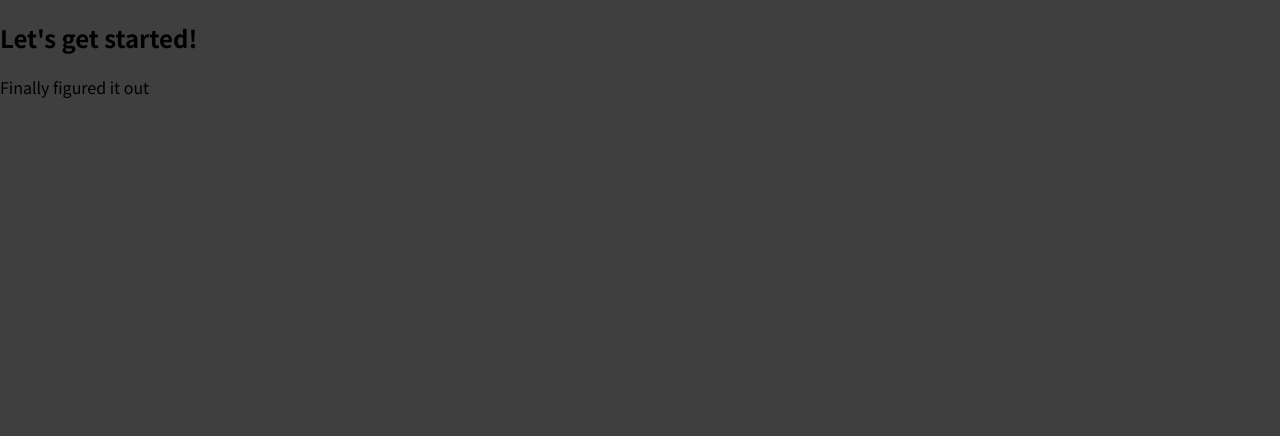
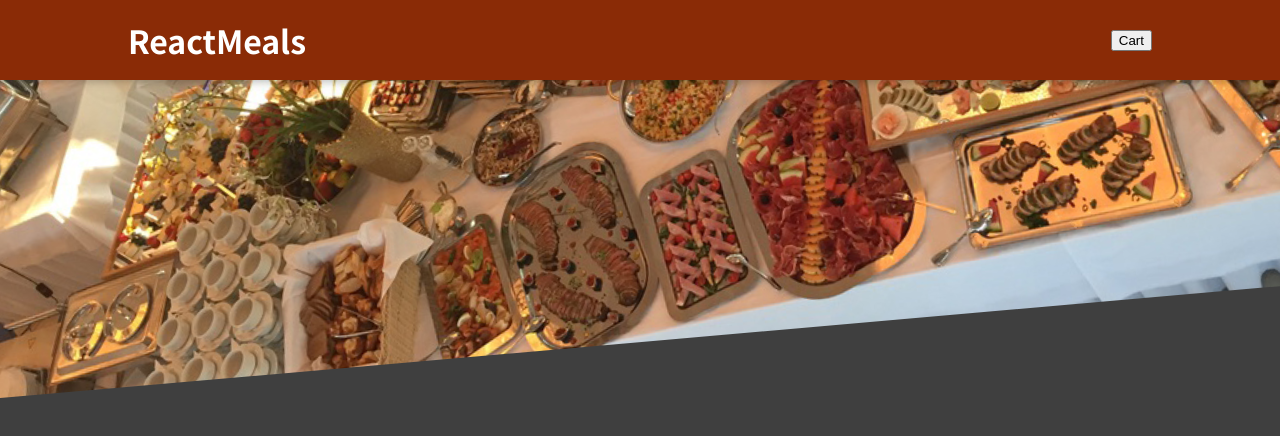
Before and after one commit to Suxrob9966/react-food-order-app, a React (Create React App) app: page / in a window 1280 px wide. Shown: the top 436 px of the page. Built offline with nearby package versions, Linux system fonts and the light colour scheme.

Commit message:
added header component

```diff
--- a/src/App.js
+++ b/src/App.js
@@ -1,11 +1,11 @@
-import React from 'react';
+import React, { Fragment } from 'react';
+import Header from './components/Layout/Header';
 
 function App() {
   return (
-    <div>
-      <h2>Let's get started!</h2>
-      <p>Finally figured it out</p>
-    </div>
+    <Fragment>
+      <Header />
+    </Fragment>
   );
 }
 
--- /dev/null
+++ b/src/components/Layout/Header.js
@@ -0,0 +1,19 @@
+import React from 'react';
+import mealsImage from '../../assets/meals.jpg';
+import classes from './Header.module.css';
+
+const Header = (props) => {
+  return (
+    <React.Fragment>
+      <header className={classes.header}>
+        <h1>ReactMeals</h1>
+        <button>Cart</button>
+      </header>
+      <div className={classes['main-image']}>
+        <img src={mealsImage} alt="A table full of delicious meals" />
+      </div>
+    </React.Fragment>
+  );
+};
+
+export default Header;
--- /dev/null
+++ b/src/components/Layout/Header.module.css
@@ -0,0 +1,29 @@
+.header {
+  position: fixed;
+  top: 0;
+  left: 0;
+  width: 100%;
+  height: 5rem;
+  background-color: #8a2b06;
+  color: white;
+  display: flex;
+  justify-content: space-between;
+  align-items: center;
+  padding: 0 10%;
+  box-shadow: 0 2px 8px rgba(0, 0, 0, 0.25);
+  z-index: 10;
+}
+
+.main-image {
+  width: 100%;
+  height: 25rem;
+  z-index: 0;
+  overflow: hidden;
+}
+
+.main-image img {
+  width: 110%;
+  height: 100%;
+  object-fit: cover;
+  transform: rotateZ(-5deg) translateY(-4rem) translateX(-1rem);
+}
```
Also changed, not shown: src/assets/meals.jpg (added).
